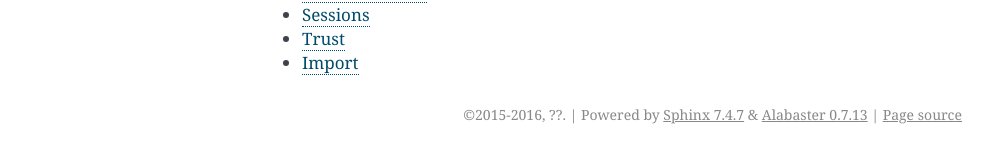
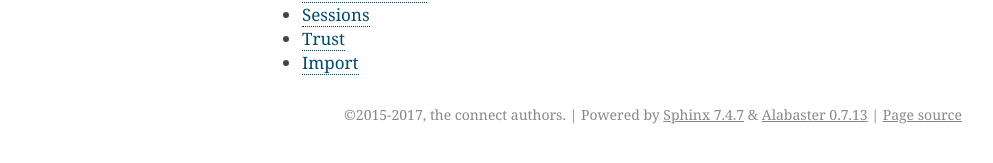
Before and after one commit to sergiorico/backend, a Sphinx documentation site: the page built from docs/index.rst, in a window 1280 px wide. Shown: the part 348-511 px from the top of the page, without its empty margins (148-1141 px from the left). Built offline with Sphinx 7.4.7, drawn with Linux system fonts in a browser that asks for light colours.

Commit message:
Specify the authors in the docs

```diff
--- a/docs/conf.py
+++ b/docs/conf.py
@@ -12,8 +12,8 @@ extensions = ['sphinxcontrib.httpdomain']
 master_doc = 'index'
 
 project = 'SERP Connect'
-copyright = '2015-2016, ??'
-author = '??'
+copyright = '2015-2017, the connect authors'
+author = 'the connect authors'
 
 source_parsers = {
     '.md': CommonMarkParser,
```
